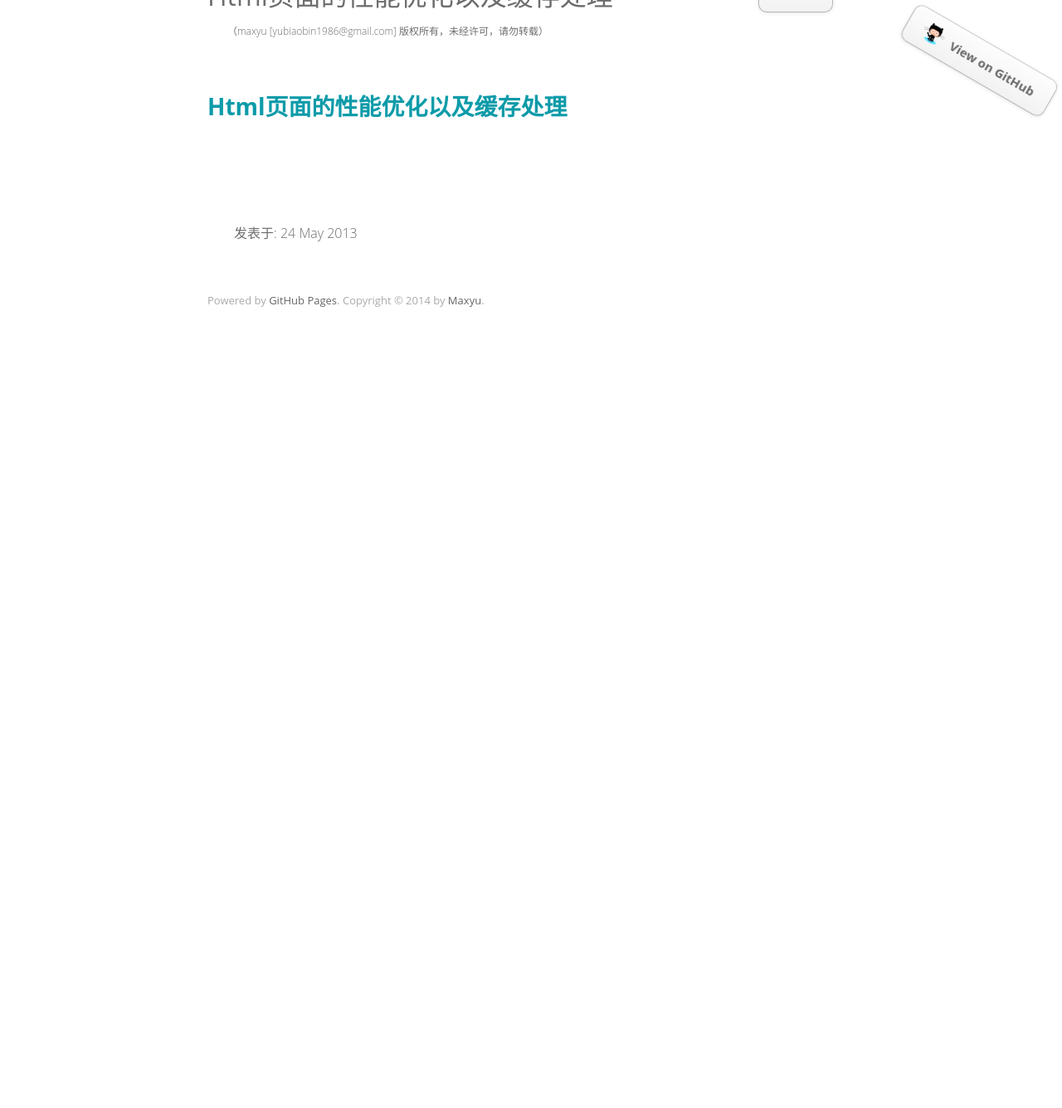
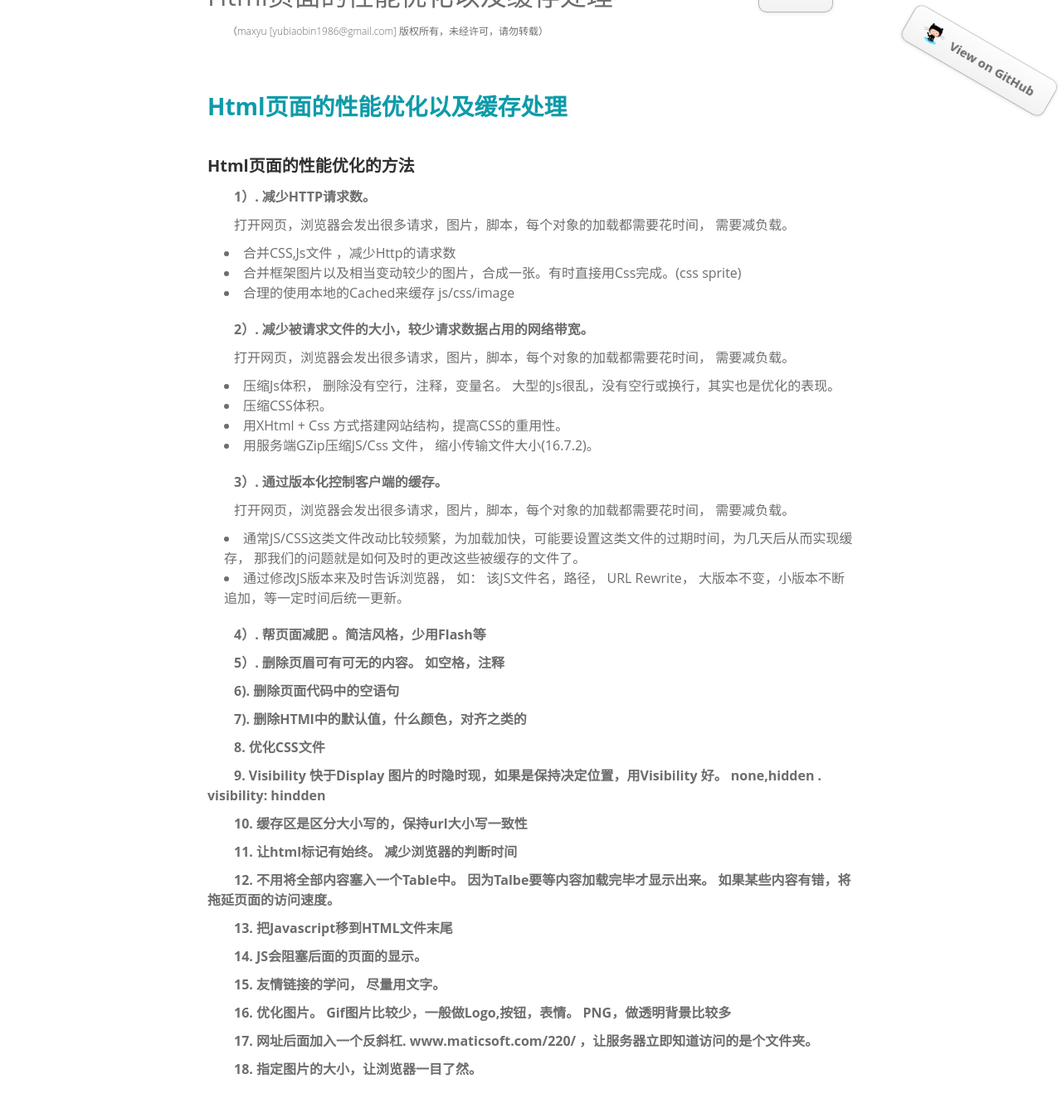
Before and after one commit to yubiaobin/yubiaobin.github.io, a Jekyll site: the page built from _posts/2013-05-24-html-engine.html, in a window 1280 px wide and 1400 px high, scrolled down 213 px. Shown: the top 1336 px of the window at 83% size. Built offline with Jekyll 4.4.1, drawn with Linux system fonts in a browser that asks for light colours; comment, search, counter and statistics services are not loaded; before the commit the page ends 900 px from its top, so only the background shows below that.

Commit message:
add html engine blog content

```diff
--- a/_posts/2013-05-24-html-engine.html
+++ b/_posts/2013-05-24-html-engine.html
@@ -7,3 +7,64 @@ title : Html页面的性能优化以及缓存处理
 
 
 <h3>Html页面的性能优化以及缓存处理</h3>
+
+
+
+
+
+<h4>Html页面的性能优化的方法</h4>
+
+
+<p><strong>1）. 减少HTTP请求数。</strong></p>
+<p>打开网页，浏览器会发出很多请求，图片，脚本，每个对象的加载都需要花时间， 需要减负载。
+	<ul>
+		<li>合并CSS,Js文件 ，减少Http的请求数</li>
+		<li>合并框架图片以及相当变动较少的图片，合成一张。有时直接用Css完成。(css sprite)</li>
+		<li>合理的使用本地的Cached来缓存 js/css/image</li>
+	</ul>
+</p>
+
+
+
+<p><strong>2）. 减少被请求文件的大小，较少请求数据占用的网络带宽。</strong></p>
+<p>打开网页，浏览器会发出很多请求，图片，脚本，每个对象的加载都需要花时间， 需要减负载。
+	<ul>
+		<li>压缩Js体积， 删除没有空行，注释，变量名。 大型的Js很乱，没有空行或换行，其实也是优化的表现。</li>
+		<li>压缩CSS体积。</li>
+		<li>用XHtml + Css 方式搭建网站结构，提高CSS的重用性。</li>
+		<li>用服务端GZip压缩JS/Css 文件， 缩小传输文件大小(16.7.2)。</li>
+	</ul>
+</p>
+
+
+
+<p><strong>3）. 通过版本化控制客户端的缓存。</strong></p>
+<p>打开网页，浏览器会发出很多请求，图片，脚本，每个对象的加载都需要花时间， 需要减负载。
+	<ul>
+		<li>通常JS/CSS这类文件改动比较频繁，为加载加快，可能要设置这类文件的过期时间，为几天后从而实现缓存， 那我们的问题就是如何及时的更改这些被缓存的文件了。</li>
+		<li>通过修改JS版本来及时告诉浏览器， 如： 该JS文件名，路径， URL Rewrite， 大版本不变，小版本不断追加，等一定时间后统一更新。</li>
+	</ul>
+</p>
+
+
+
+
+<p><strong>4）. 帮页面减肥 。简洁风格，少用Flash等</strong></p>
+
+
+<p><strong>5）. 删除页眉可有可无的内容。 如空格，注释</strong></p>
+<p><strong>6). 删除页面代码中的空语句</strong></p>
+<p><strong>7). 删除HTMl中的默认值，什么颜色，对齐之类的</strong></p>
+<p><strong>8. 优化CSS文件</strong></p>
+<p><strong>9. Visibility 快于Display
+  图片的时隐时现，如果是保持决定位置，用Visibility 好。  none,hidden  . visibility: hindden</strong></p>
+<p><strong>10. 缓存区是区分大小写的，保持url大小写一致性</strong></p>
+<p><strong>11. 让html标记有始终。 减少浏览器的判断时间</strong></p>
+<p><strong>12. 不用将全部内容塞入一个Table中。  因为Talbe要等内容加载完毕才显示出来。 如果某些内容有错，将拖延页面的访问速度。</strong></p>
+<p><strong>13. 把Javascript移到HTML文件末尾</strong></p>
+<p><strong>14. JS会阻塞后面的页面的显示。</strong></p>
+<p><strong>15. 友情链接的学问， 尽量用文字。</strong></p>
+
+<p><strong>16. 优化图片。 Gif图片比较少，一般做Logo,按钮，表情。 PNG，做透明背景比较多</strong></p>
+<p><strong>17. 网址后面加入一个反斜杠. www.maticsoft.com/220/ ，让服务器立即知道访问的是个文件夹。</strong></p>
+<p><strong>18. 指定图片的大小，让浏览器一目了然。</strong></p>
```
